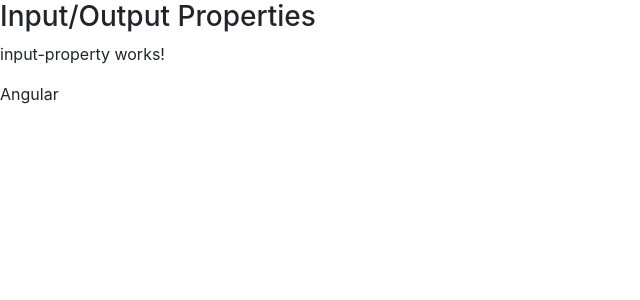
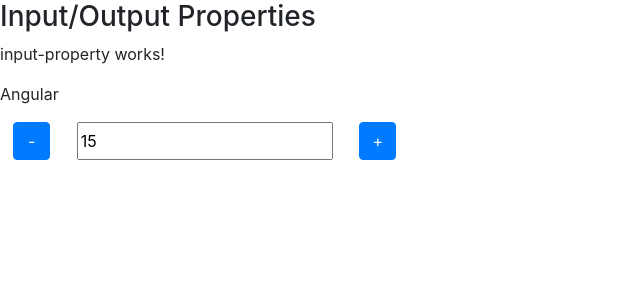
Before and after one commit to PedroMiguel7/angular-training, an Angular app in the folder data-binding/: page / in a window 1280 px wide. Shown: the top 300 px of the page, without its empty margins (0-640 px from the left). Built offline with nearby package versions, Linux system fonts and the light colour scheme.

Commit message:
aula #14 - Emitindo Eventos com Output properties

```diff
--- a/data-binding/src/app/app.module.ts
+++ b/data-binding/src/app/app.module.ts
@@ -7,9 +7,10 @@ import { AppComponent } from './app.component';
 import { DataBindingComponent } from './data-binding/data-binding.component';
 import { MeuFormModule } from './meu-form/meu-form.module';
 import { InputPropertyComponent } from './input-property/input-property.component';
+import { OutputPropertyComponent } from './output-property/output-property.component';
 
 @NgModule({
-  declarations: [AppComponent, DataBindingComponent, InputPropertyComponent],
+  declarations: [AppComponent, DataBindingComponent, InputPropertyComponent, OutputPropertyComponent],
   imports: [BrowserModule, AppRoutingModule, CommonModule, MeuFormModule],
   providers: [],
   bootstrap: [AppComponent],
--- a/data-binding/src/app/data-binding/data-binding.component.html
+++ b/data-binding/src/app/data-binding/data-binding.component.html
@@ -110,5 +110,10 @@
   <article>
     <h3>Input/Output Properties</h3>
     <app-curso [nome]="nomeDoCurso"></app-curso>
+
+    <app-contador
+      [valor]="valorInicial"
+      (mudouValor)="onMudouValor($event)"
+    ></app-contador>
   </article>
 </section>
--- a/data-binding/src/app/data-binding/data-binding.component.ts
+++ b/data-binding/src/app/data-binding/data-binding.component.ts
@@ -1,4 +1,9 @@
 import { Component } from '@angular/core';
+
+type NewType = {
+  event: Event;
+  novoValor: number;
+};
 
 @Component({
   selector: 'app-data-binding',
@@ -18,6 +23,8 @@ export class DataBindingComponent {
   isMouseOver: boolean = false;
 
   nomeDoCurso: string = 'Angular';
+
+  valorInicial: number = 15;
 
   getValor() {
     return 1;
@@ -42,4 +49,8 @@ export class DataBindingComponent {
   OnMouseOver() {
     this.isMouseOver = !this.isMouseOver;
   }
+
+  onMudouValor(event: NewType) {
+    console.log(event.novoValor);
+  }
 }
--- /dev/null
+++ b/data-binding/src/app/output-property/output-property.component.html
@@ -0,0 +1,5 @@
+<div class="Output-Component">
+  <button class="btn btn-primary" (click)="decrementa()">-</button>
+  <input type="text" [value]="valor" readonly />
+  <button class="btn btn-primary" (click)="incrementa()">+</button>
+</div>
--- /dev/null
+++ b/data-binding/src/app/output-property/output-property.component.scss
@@ -0,0 +1,9 @@
+.Output-Component {
+  width: 32%;
+  display: flex;
+  justify-content: space-around;
+}
+
+button {
+  width: 37px;
+}
--- /dev/null
+++ b/data-binding/src/app/output-property/output-property.component.ts
@@ -0,0 +1,23 @@
+import { Component, EventEmitter, Input, Output } from '@angular/core';
+
+@Component({
+  selector: 'app-contador',
+  templateUrl: './output-property.component.html',
+  styleUrls: ['./output-property.component.scss'],
+  // outputs: ['mudouValor'],
+})
+export class OutputPropertyComponent {
+  @Input() valor: number = 0;
+
+  @Output() mudouValor = new EventEmitter();
+
+  incrementa() {
+    this.valor++;
+    this.mudouValor.emit({ novoValor: this.valor });
+  }
+
+  decrementa() {
+    this.valor--;
+    this.mudouValor.emit({ novoValor: this.valor });
+  }
+}
```
Also changed, not shown: 1 other file (tests, documents, lock files or other folders).
